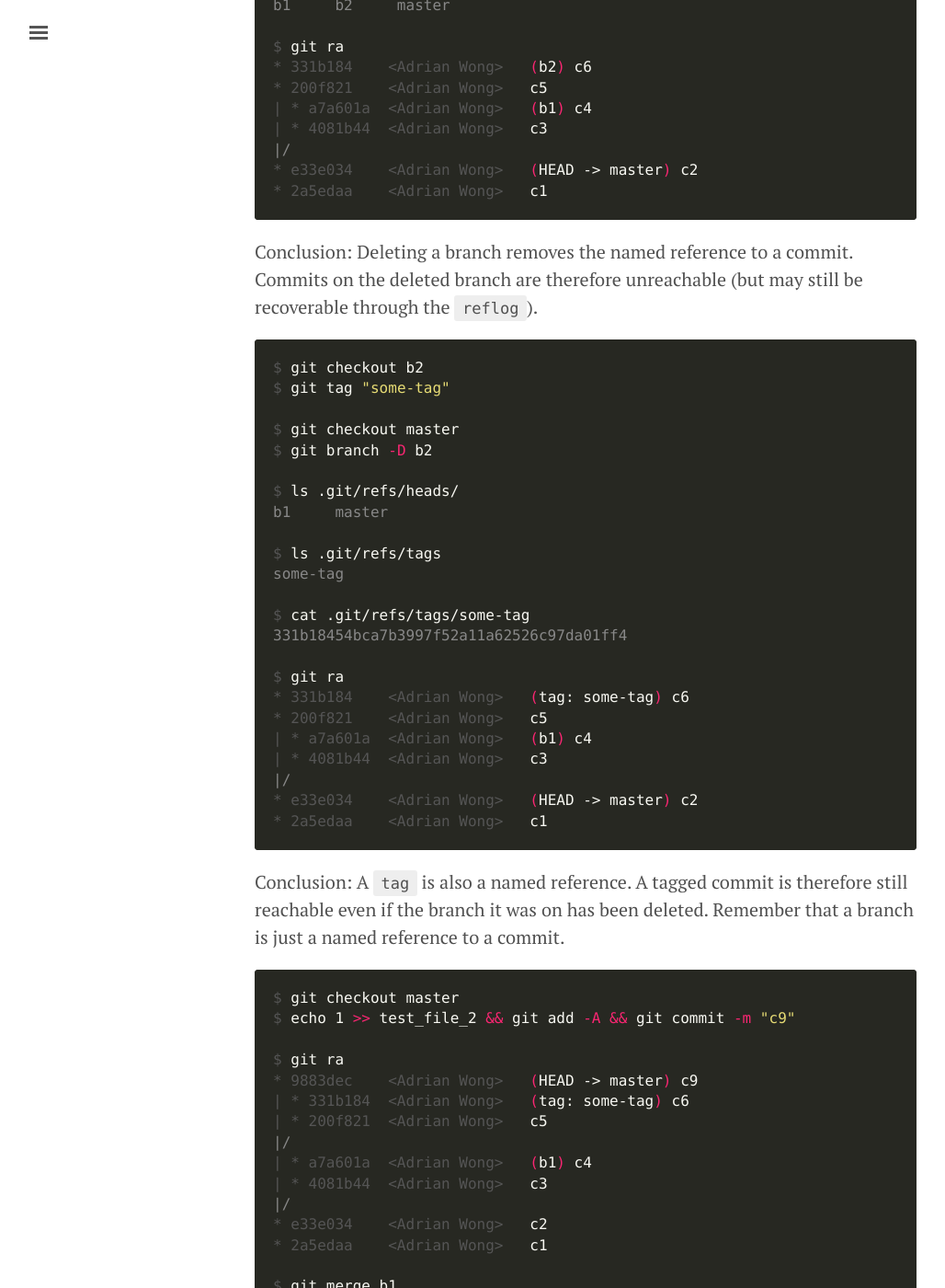
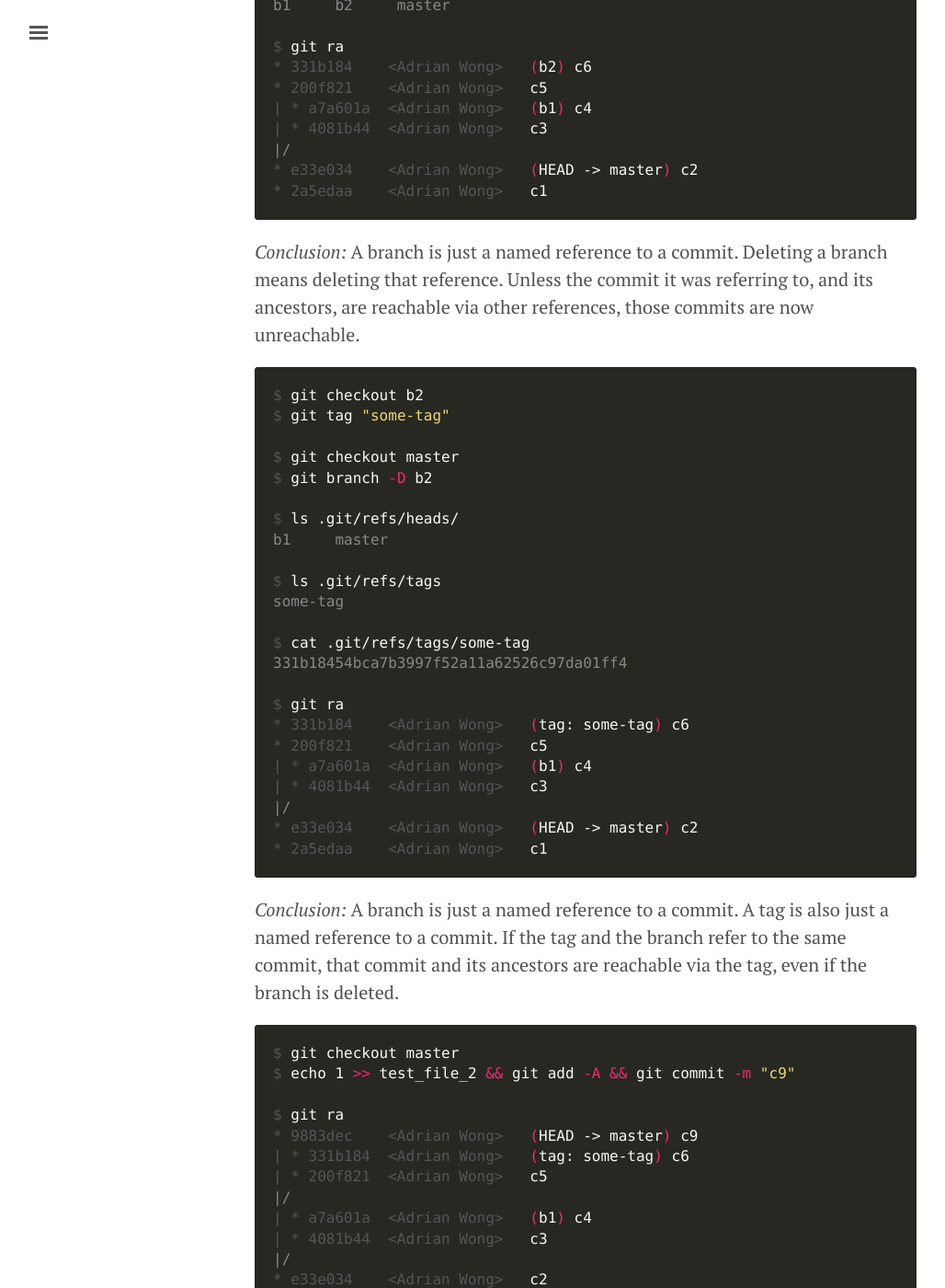
Before and after one commit to adrianwong/adrianwong.github.io, a Jekyll site: the page built from _posts/2017-08-23-tiny-git-test.md, in a window 1280 px wide and 1400 px high, scrolled down 2396 px. Shown: the whole window at 92% size, without its empty margins (3-1031 px from the left). Built offline with Jekyll 4.4.1, drawn with Linux system fonts in a browser that asks for light colours; comment, search, counter and statistics services are not loaded; some of the changed text lies outside the part shown.

Commit message:
refactor: Rewrite of explanations, (hopefully) for clarity

````diff
--- a/_posts/2017-08-23-tiny-git-test.md
+++ b/_posts/2017-08-23-tiny-git-test.md
@@ -96,6 +92,10 @@ $ cat .git/refs/heads/b3
 c80773e64d8fd6da5e6ddaa41c237c3ea0a0c938
 ```
 
+*Conclusion:* A branch is just a named reference to a commit. This is important!
+
+(*Note:* `git ra` is an alias I use for pretty printing all reachable references. See: [dotfiles](https://github.com/adrianwong/dotfiles){:target="_blank"}).
+
 ```console
 $ git branch -D b3
 
@@ -112,7 +112,7 @@ $ git ra
 * 2a5edaa    <Adrian Wong>   c1
 ```
 
-Conclusion: Deleting a branch removes the named reference to a commit. Commits on the deleted branch are therefore unreachable (but may still be recoverable through the `reflog`).
+*Conclusion:* A branch is just a named reference to a commit. Deleting a branch means deleting that reference. Unless the commit it was referring to, and its ancestors, are reachable via other references, those commits are now unreachable.
 
 ```console
 $ git checkout b2
@@ -140,7 +140,7 @@ $ git ra
 * 2a5edaa    <Adrian Wong>   c1
 ```
 
-Conclusion: A `tag` is also a named reference. A tagged commit is therefore still reachable even if the branch it was on has been deleted. Remember that a branch is just a named reference to a commit.
+*Conclusion:* A branch is just a named reference to a commit. A tag is also just a named reference to a commit. If the tag and the branch refer to the same commit, that commit and its ancestors are reachable via the tag, even if the branch is deleted.
 
 ```console
 $ git checkout master
@@ -186,9 +186,9 @@ parent 9883deca143da271ac33144e4f9242f784826c22
 parent a7a601a03d1aee0d4137510c4b63de8967ee5fba
 ```
 
-Conclusion: Once a target branch is merged into the current branch, all commits on the target branch are reachable (via the merge commit) even if the branch is deleted. Remember that a branch is just a named reference to a commit.
+*Conclusion:* A branch is just a named reference to a commit. The merging of two branches allows the commit the target branch refers to, and its ancestors, to be reachable via the destination branch, even if the target branch is deleted.
 
-Mega conclusion. Repeat the mantra:
+*Mega conclusion:*
 * A branch is just a named reference to a commit.
 * A branch is just a named reference to a commit.
 * A branch is just a named reference to a commit.
````
Also changed, not shown: other parts of _posts/2017-08-23-tiny-git-test.md (+0 -4 lines).
